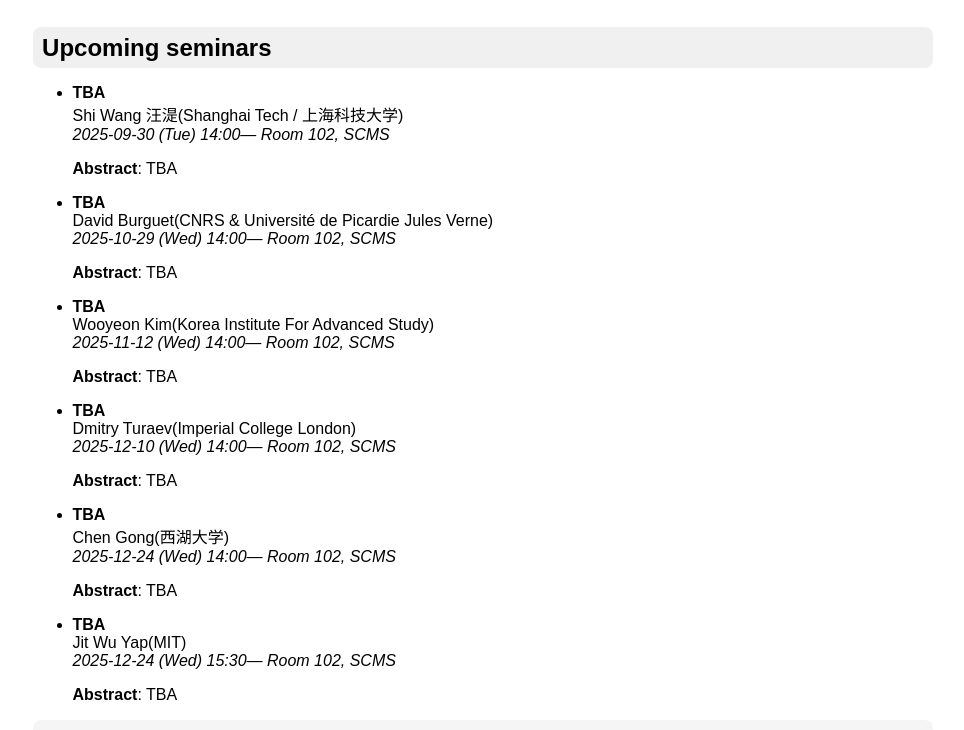
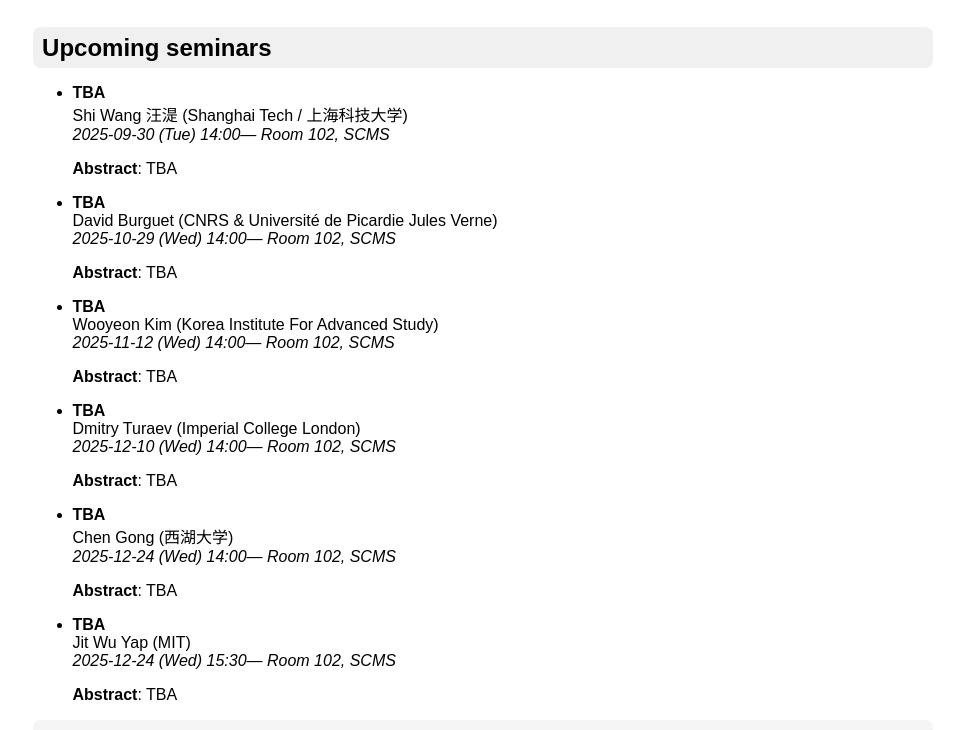
Before and after one commit to dlidynamics/fudandynamics, a Jekyll site: the page built from seminars/index.md, in a window 1280 px wide. Shown: the part 193-923 px from the top of the page, without its empty margins (150-1114 px from the left). Built offline with Jekyll 4.4.1, drawn with Linux system fonts in a browser that asks for light colours.

Commit message:
Update index.md

```diff
--- a/seminars/index.md
+++ b/seminars/index.md
@@ -27,7 +27,7 @@ title: Seminars
   {%- assign aff_join = "" -%}
   {%- if aff_en -%}{%- assign aff_join = aff_en -%}{%- endif -%}
   {%- if aff_cn -%}{%- if aff_join != "" -%}{%- assign aff_join = aff_join | append: " / " -%}{%- endif -%}{%- assign aff_join = aff_join | append: aff_cn -%}{%- endif -%}
-  {{- name_line -}}{%- if aff_join != "" -%} ({{ aff_join }}){%- endif -%}  <br>
+  {{- name_line -}}{%- if aff_join != "" -%}&nbsp;({{ aff_join }}){%- endif -%}  <br>
   _{{- s.datetime | date: "%Y-%m-%d (%a) %H:%M" -}}{%- if s.place -%} — {{ s.place }}{%- endif -%}_
 
   **Abstract**{%- if s.abstract -%}: {{ s.abstract }}{%- endif -%}
@@ -89,7 +89,7 @@ title: Seminars
   {%- assign aff_join = "" -%}
   {%- if aff_en -%}{%- assign aff_join = aff_en -%}{%- endif -%}
   {%- if aff_cn -%}{%- if aff_join != "" -%}{%- assign aff_join = aff_join | append: " / " -%}{%- endif -%}{%- assign aff_join = aff_join | append: aff_cn -%}{%- endif -%}
-  {{- name_line -}}{%- if aff_join != "" -%} ({{ aff_join }}){%- endif -%}  <br>
+  {{- name_line -}}{%- if aff_join != "" -%}&nbsp;({{ aff_join }}){%- endif -%}  <br>
   _{{- s.datetime | date: "%Y-%m-%d (%a) %H:%M" -}}{%- if s.place -%} — {{ s.place }}{%- endif -%}_
 
   **Abstract**{%- if s.abstract -%}: {{ s.abstract }}{%- endif -%}
```
